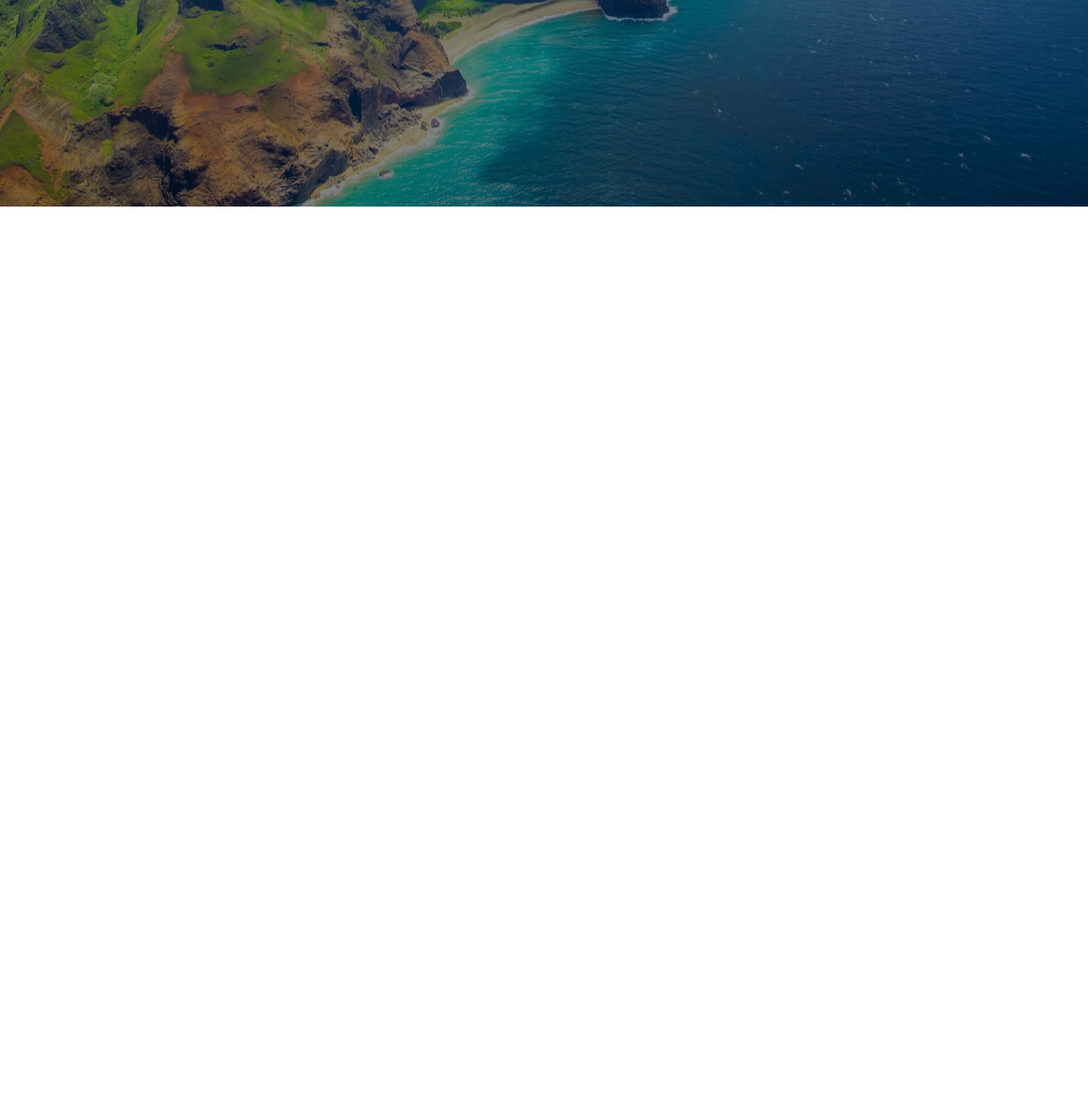
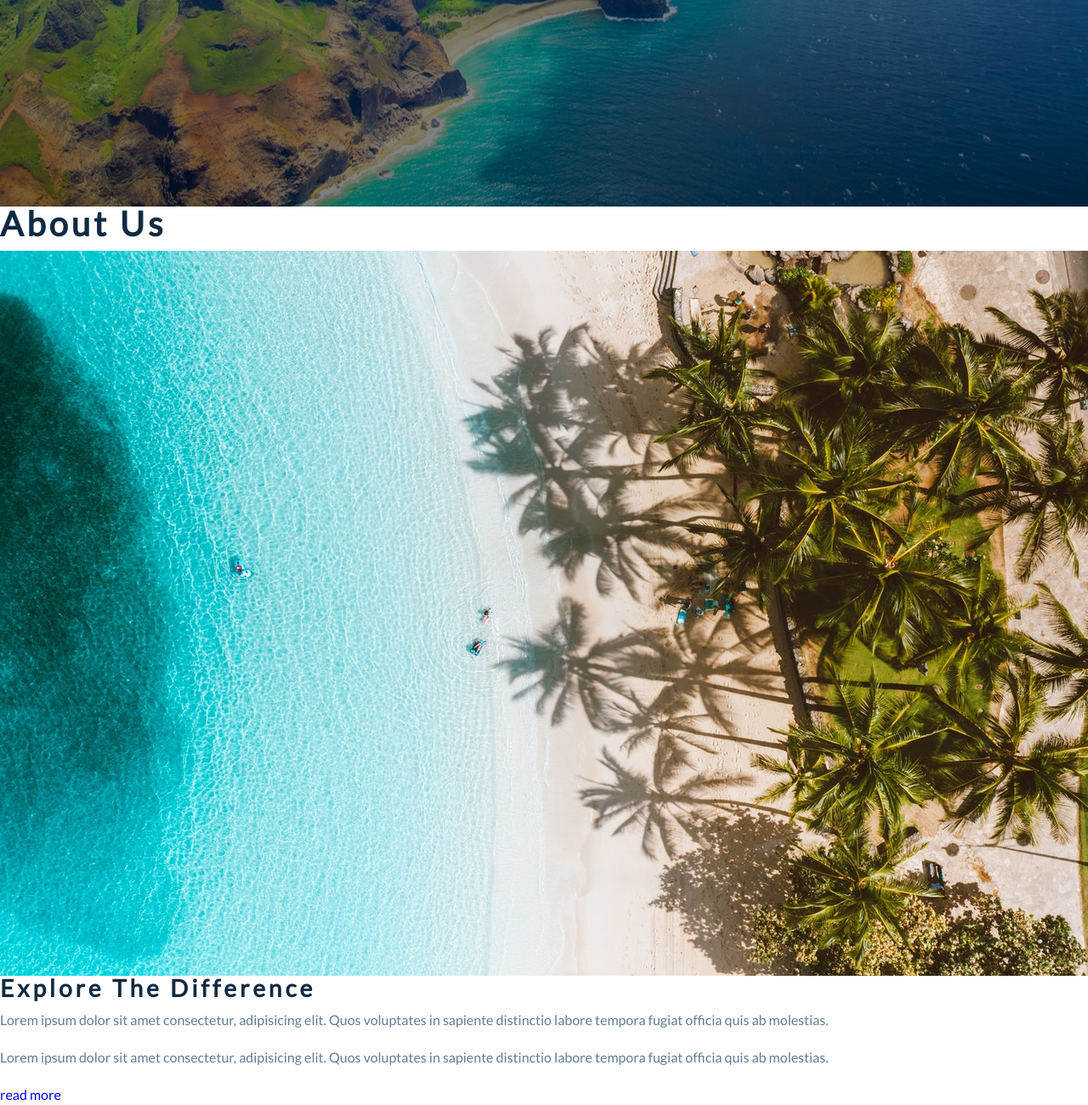
Before and after one commit to gfunk77/explore-hawaii, a plain HTML site: page index.html in a window 1280 px wide. Shown: the part 557-1857 px from the top of the page at 85% size. Before the commit the page ends 800 px from the top, so only its background shows below. Drawn offline with Linux system fonts and the light colour scheme.

Commit message:
about section html

```diff
--- a/index.html
+++ b/index.html
@@ -29,6 +29,34 @@
     <!-- end header -->
 
     <!-- about -->
+    <section class="section" id="about">
+      <!-- about title -->
+      <div class="section-title">
+        <h2>about <span>us</span></h2>
+      </div>
+      <div class="section-center about-center">
+        <!-- about img wrapper -->
+        <article class="about-img">
+          <img src="./images/about.jpg" alt="awesome beach" />
+        </article>
+
+        <!-- about info -->
+        <article class="about-info">
+          <h3>explore the difference</h3>
+          <p>
+            Lorem ipsum dolor sit amet consectetur, adipisicing elit. Quos
+            voluptates in sapiente distinctio labore tempora fugiat officia quis
+            ab molestias.
+          </p>
+          <p>
+            Lorem ipsum dolor sit amet consectetur, adipisicing elit. Quos
+            voluptates in sapiente distinctio labore tempora fugiat officia quis
+            ab molestias.
+          </p>
+          <a href="#">read more</a>
+        </article>
+      </div>
+    </section>
     <!-- end about -->
 
     <!-- services -->
```
Also changed, not shown: images/about.jpg (added).
